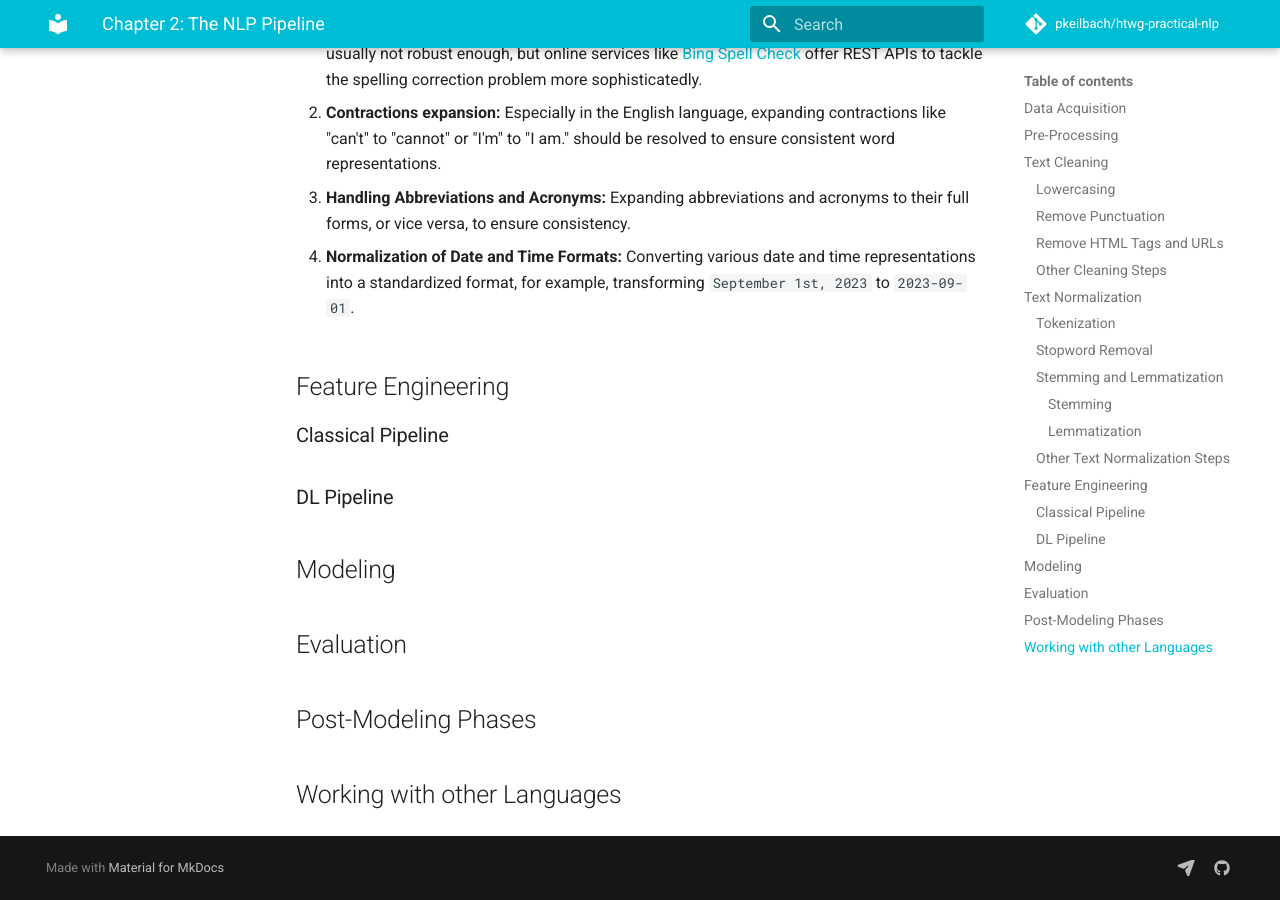
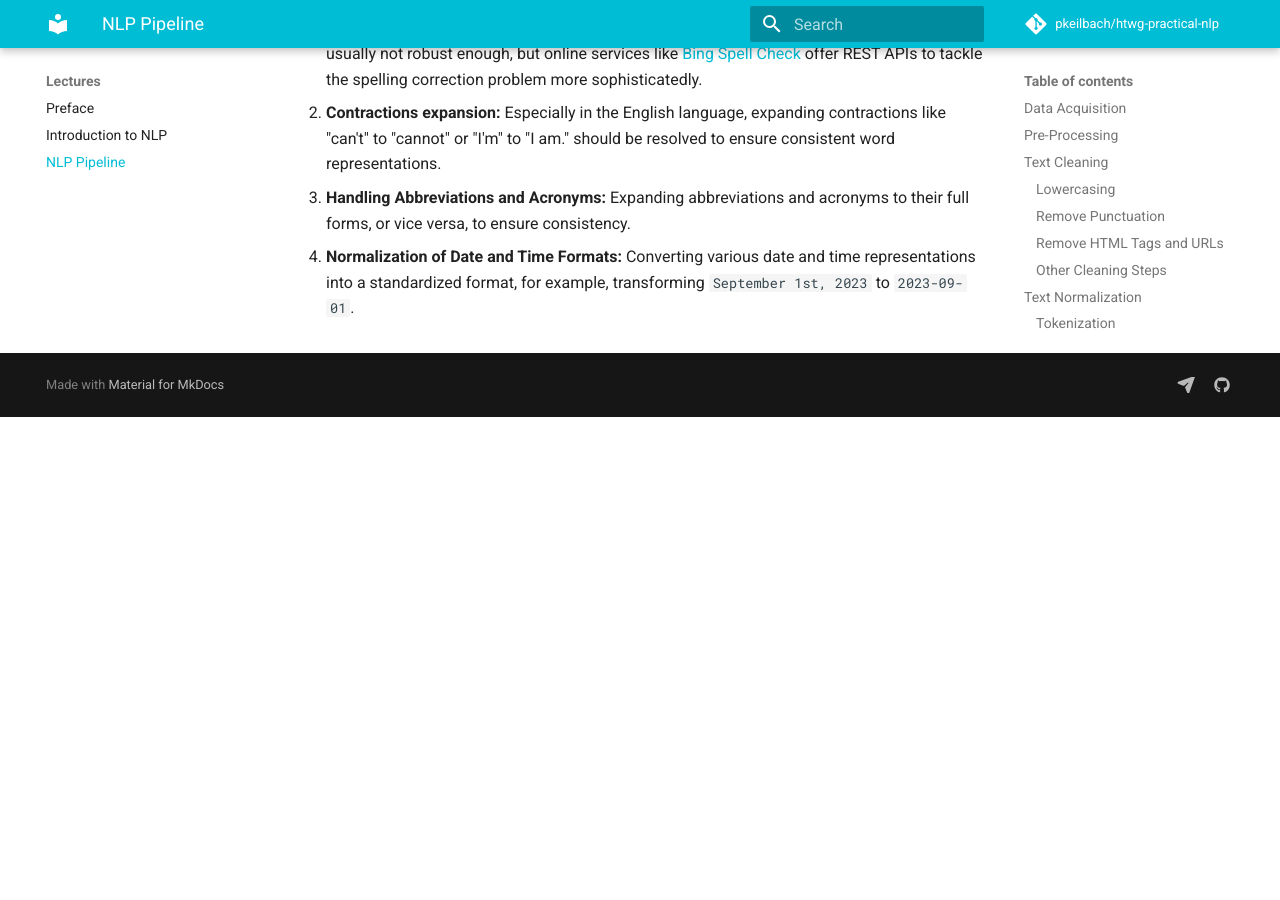
Before and after one commit to pkeilbach/htwg-practical-nlp, an MkDocs documentation site: the page built from docs/lectures/nlp_pipeline.md, in a window 1280 px wide and 900 px high, scrolled down 9178 px. Built offline with MkDocs 1.6.1 and Material for MkDocs 9.7.7, drawn with Linux system fonts in a browser that asks for light colours; comment, search, counter and statistics services are not loaded; after the commit the page ends 9595 px from its top, so only the background shows below that; some of the changed text lies outside the part shown.

Commit message:
update pipeline lecture

```diff
--- a/docs/lectures/part01/02_nlp_pipeline.md
+++ b/docs/lectures/nlp_pipeline.md
@@ -1,4 +1,4 @@
-# Chapter 2: The NLP Pipeline
+# NLP Pipeline
 
 Like with many other complex problems, in NLP, it makes sense to break the problem that needs to be solved down into several sub-problems.
 This step-by-step processing is also referred to as a _pipeline_.
@@ -375,17 +375,3 @@ The choice between these techniques depends on the specific NLP task and the des
 
 4.  **Normalization of Date and Time Formats:**
     Converting various date and time representations into a standardized format, for example, transforming `September 1st, 2023` to `2023-09-01`.
-
-## Feature Engineering
-
-### Classical Pipeline
-
-### DL Pipeline
-
-## Modeling
-
-## Evaluation
-
-## Post-Modeling Phases
-
-## Working with other Languages
```
